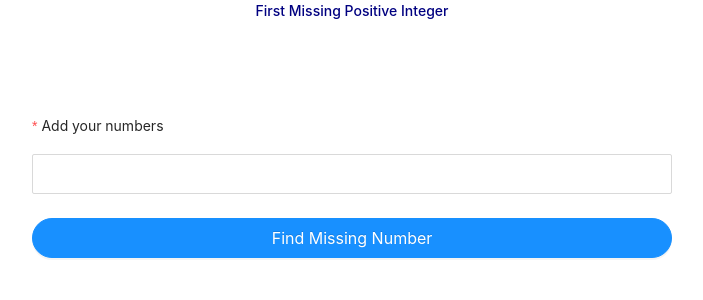
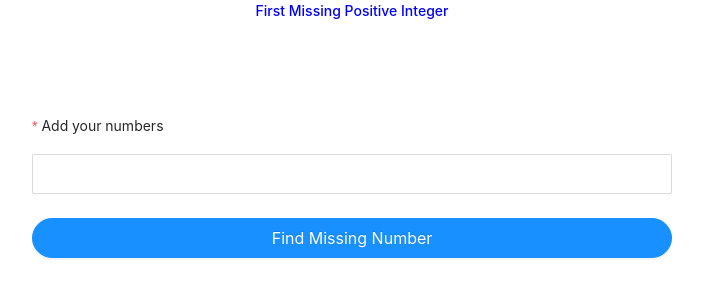
Before and after one commit to Dinu-Loredana/First-missing-positive-integer---react-form, a React (Create React App) app: page / in a window 1280 px wide. Shown: the top 300 px of the page, without its empty margins (288-991 px from the left). Built offline with nearby package versions, Linux system fonts and the light colour scheme.

Commit message:
change title style

```diff
--- a/src/components/Title.js
+++ b/src/components/Title.js
@@ -1,6 +1,6 @@
 const Title = () => {
 
-    return <h1 style={{textAlign:'center', color: 'navy', fontSize:'1em'}}>First Missing Positive Integer</h1>
+    return <h2 style={{textAlign:'center', color: 'blue', fontSize:'1em'}}>First Missing Positive Integer</h2>
 }
 
 
```
